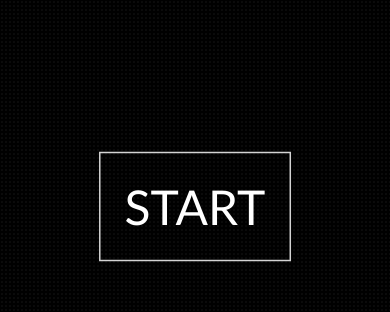
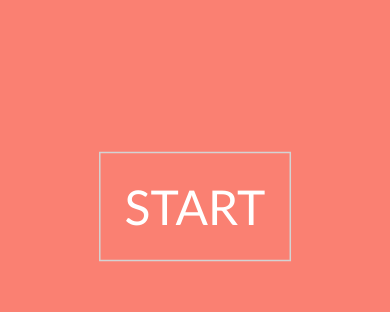
Before and after one commit to Ollem2000/numberGame, a plain HTML site: page index.html in a window 390 px wide. Shown: the part 216-528 px from the top of the page. Drawn offline with Linux system fonts and the light colour scheme.

Commit message:
Update style.css

```diff
--- a/assets/style.css
+++ b/assets/style.css
@@ -117,8 +117,8 @@ textarea:focus, input:focus, input:hover{
 	{
 		transform: scale(1.5)
 	}
-	#bttButton
+	body
 	{
-		color: red;
+		background: salmon;
 	}
 }
```
